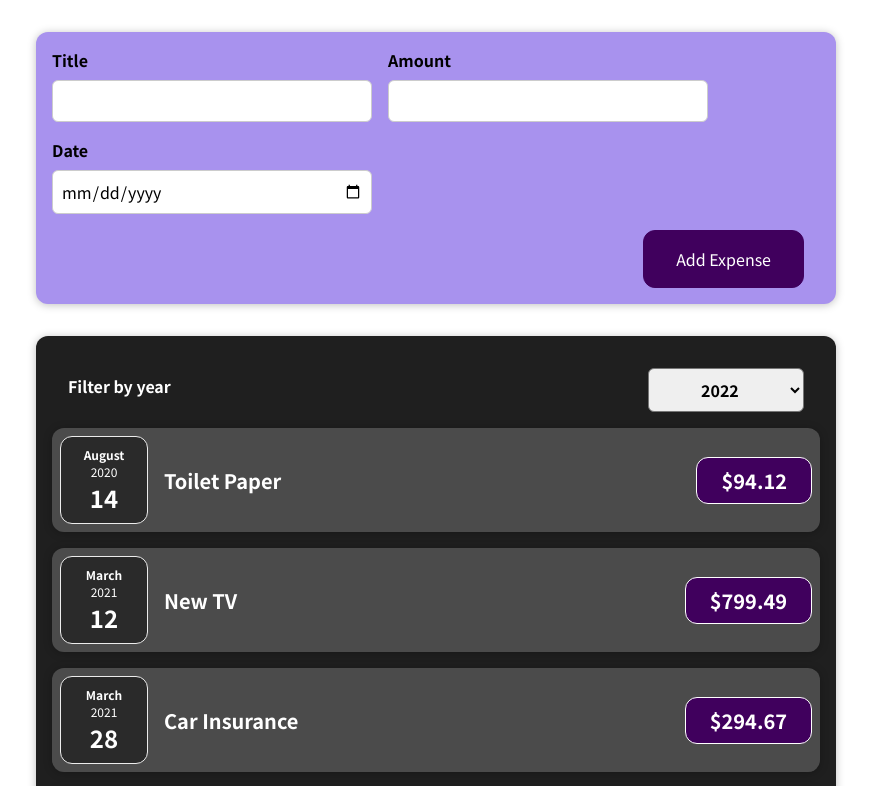
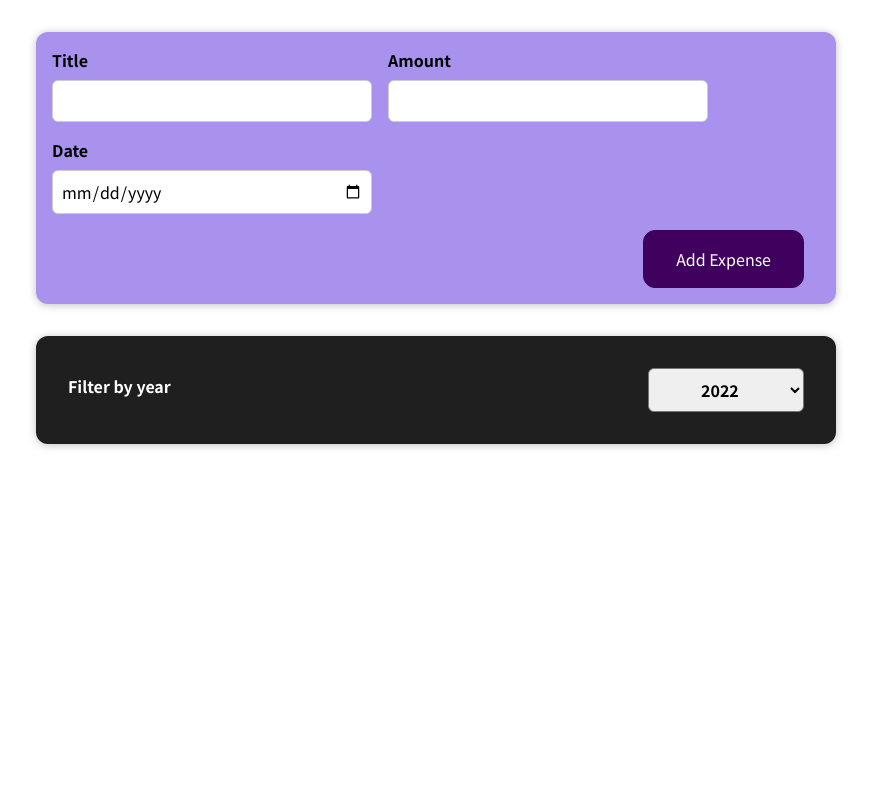
Before and after one commit to saurabh-damde/react-course, a React (Create React App) app: page / in a window 1280 px wide. Shown: the top 786 px of the page, without its empty margins (204-1075 px from the left). Built offline with nearby package versions, Linux system fonts and the light colour scheme.

Commit message:
Filter Data

```diff
--- a/src/components/Expenses/Expenses.js
+++ b/src/components/Expenses/Expenses.js
@@ -15,9 +15,13 @@ const Expenses = (props) => {
     <div>
       <Card className="expenses">
         <ExpenseFilter year={filteredYear} onChangeYear={selectedYear} />
-        {props.expenses.map((expense) => (
-          <ExpenseItem key={expense.id} expense={expense} />
-        ))}
+        {props.expenses
+          .filter(
+            (expense) => expense.date.getFullYear().toString() === filteredYear
+          )
+          .map((expense) => (
+            <ExpenseItem key={expense.id} expense={expense} />
+          ))}
       </Card>
     </div>
   );
```
